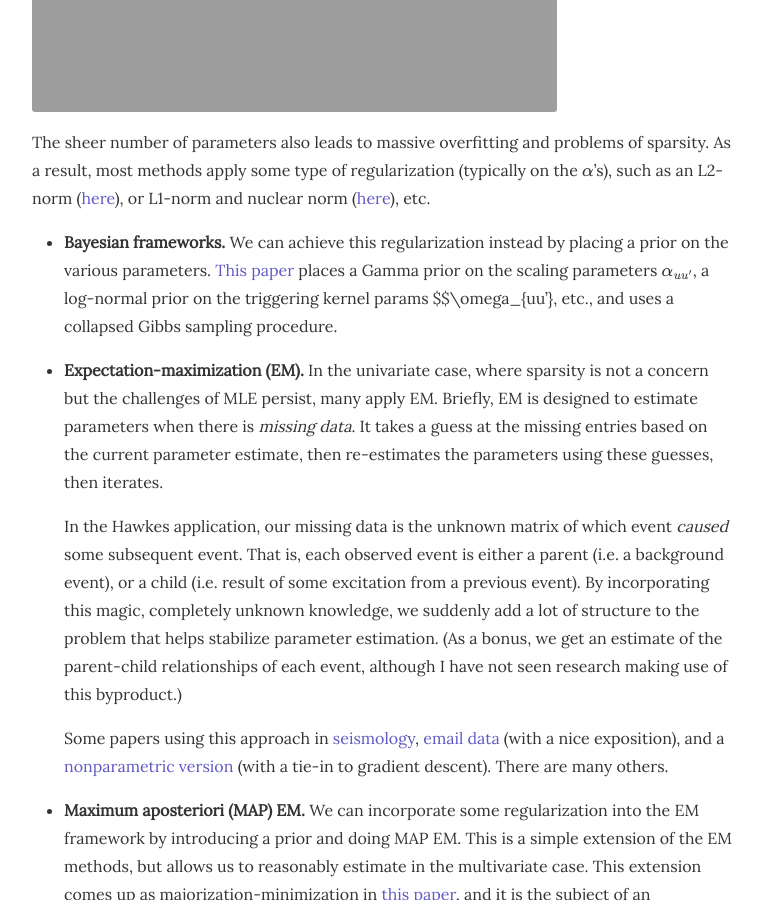
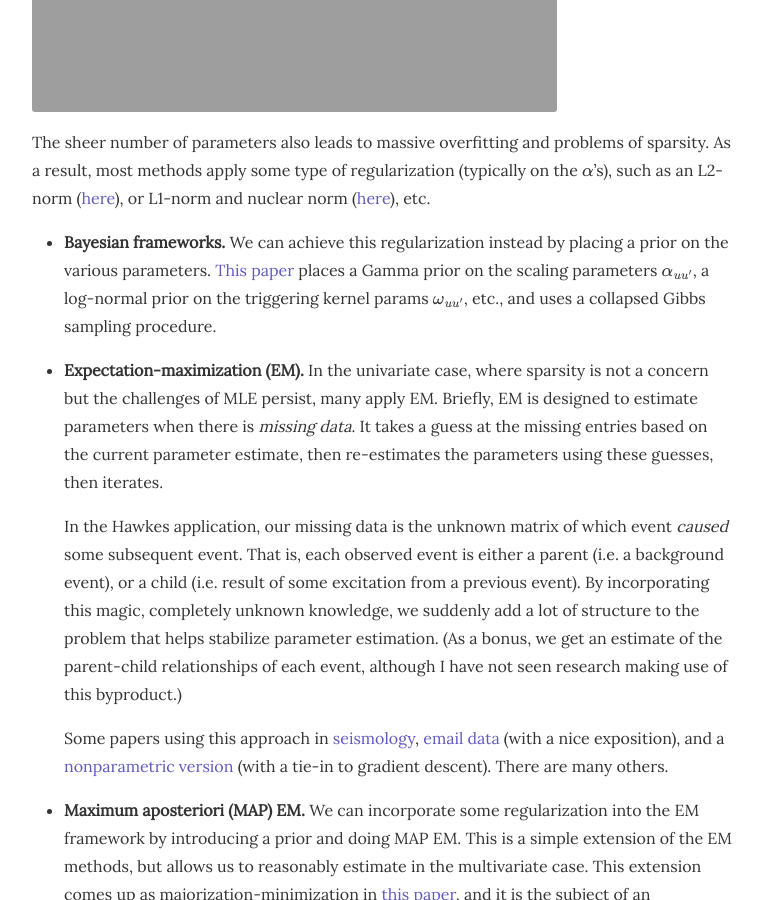
Before and after one commit to stmorse/stmorse.github.io, a Jekyll site: the page built from _posts/2017-06-26-Hawkes-python.md, in a window 1280 px wide and 900 px high, scrolled down 5123 px. Shown: the whole window, without its empty margins (258-1021 px from the left). Built offline with Jekyll 4.4.1, drawn with Linux system fonts in a browser that asks for light colours; nearby versions of some CDN libraries; formulas are drawn with MathJax 3.

```diff
--- a/_posts/2017-06-26-Hawkes-python.md
+++ b/_posts/2017-06-26-Hawkes-python.md
@@ -98,7 +98,7 @@ Lastly, we will mention a few approaches for estimating the parameters of a Hawk
   The sheer number of parameters also leads to massive overfitting and problems of sparsity.  As a result, most methods apply some type of regularization (typically on the $$\alpha$$'s), such as an L2-norm ([here](https://arxiv.org/pdf/1406.0516.pdf)), or L1-norm and nuclear norm ([here](http://proceedings.mlr.press/v28/zhou13.pdf)), etc.
 
 
-- **Bayesian frameworks.**  We can achieve this regularization instead by placing a prior on the various parameters.  [This paper](https://hips.seas.harvard.edu/files/linderman-networks-icml-2014.pdf) places a Gamma prior on the scaling parameters $$\alpha_{uu'}$$, a log-normal prior on the triggering kernel params $$\omega_{uu'}, etc., and uses a collapsed Gibbs sampling procedure.
+- **Bayesian frameworks.**  We can achieve this regularization instead by placing a prior on the various parameters.  [This paper](https://hips.seas.harvard.edu/files/linderman-networks-icml-2014.pdf) places a Gamma prior on the scaling parameters $$\alpha_{uu'}$$, a log-normal prior on the triggering kernel params $$\omega_{uu'}$$, etc., and uses a collapsed Gibbs sampling procedure.
 
 
 - **Expectation-maximization (EM).**  In the univariate case, where sparsity is not a concern but the challenges of MLE persist, many apply EM.  Briefly, EM is designed to estimate parameters when there is *missing data*.  It takes a guess at the missing entries based on the current parameter estimate, then re-estimates the parameters using these guesses, then iterates.
```
